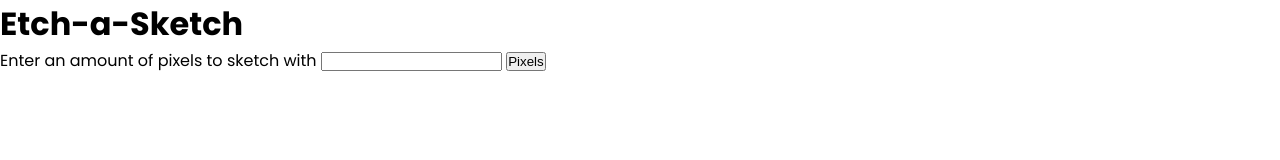
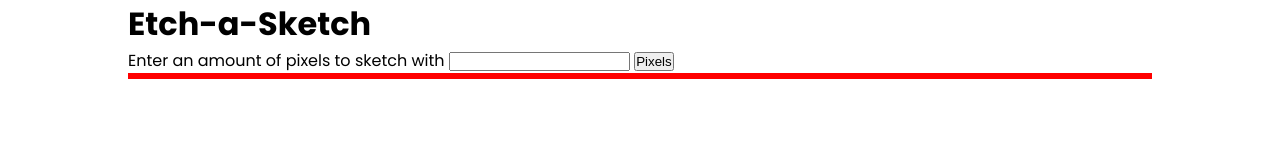
Before and after one commit to Timmehh90/Etch-a-Sketch, a plain HTML site: page index.html in a window 1280 px wide. Drawn offline with Linux system fonts and the light colour scheme.

Commit message:
Style: add borders to containers for troubleshooting
Added red border to sketch container and black border to pixel
to visualize whats happening and why javascript.js is crashing.

```diff
--- a/main.css
+++ b/main.css
@@ -10,7 +10,17 @@ html {
   font-family: Poppins, sans-serif;
 }
 
+.container {
+  width: 1024px;
+  margin: 0 auto;
+}
+
+.sketch-container {
+  border: red 3px solid;
+}
+
 .pixel {
   height: 16px;
   width: 16px;
+  border: black 3px solid;
 }
```
